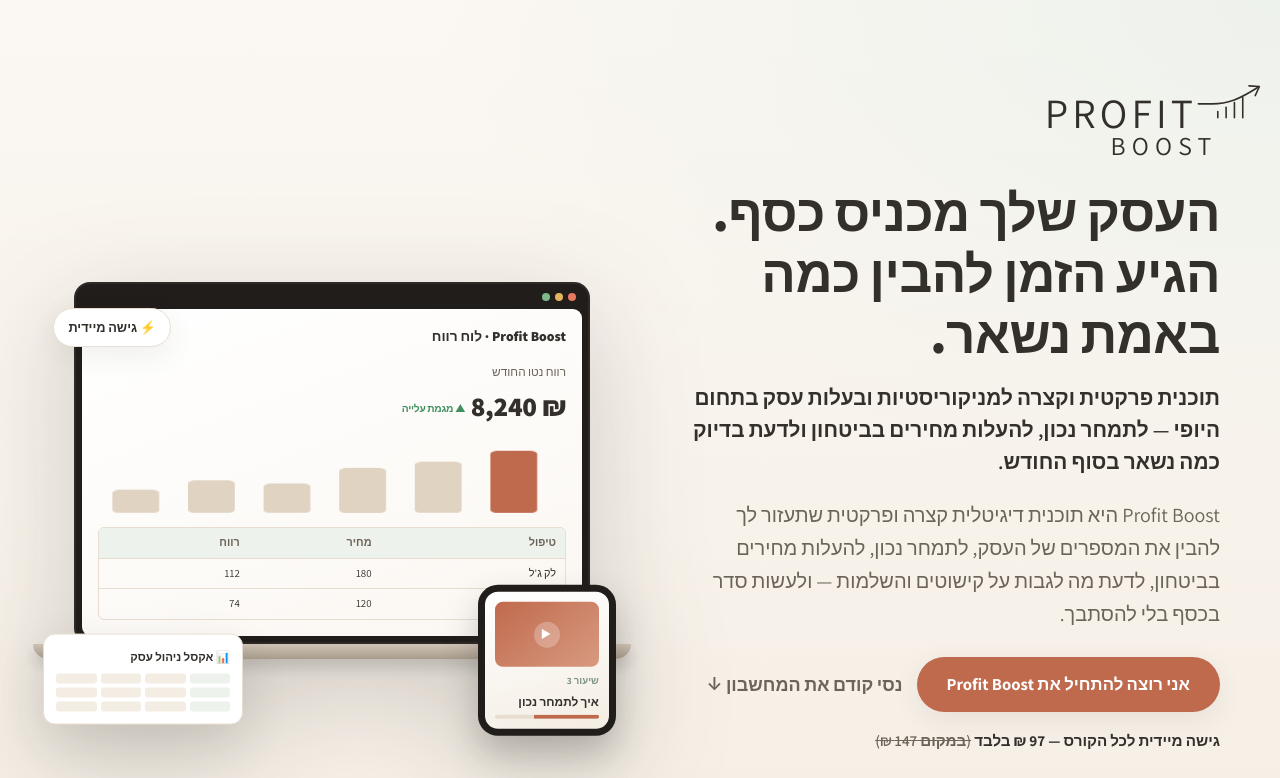
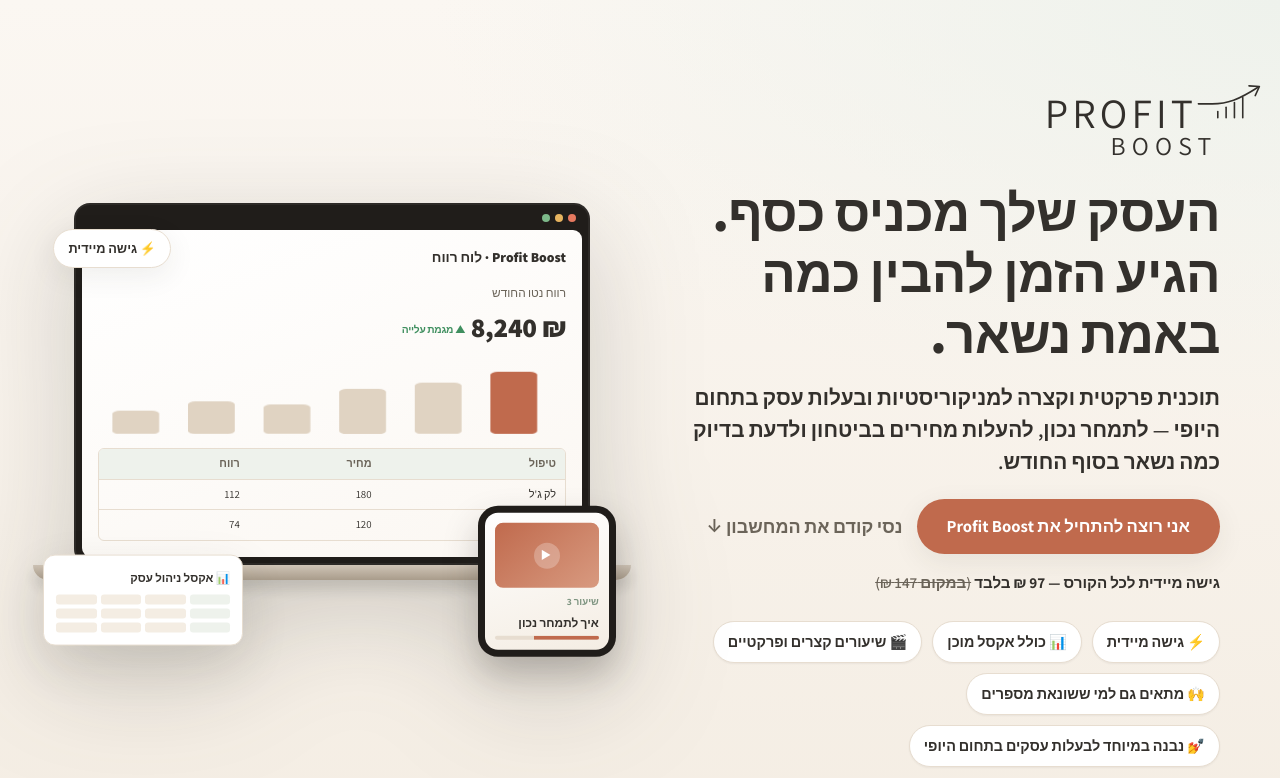
Before and after one commit to yuvalmosh13/profit-boost, a React (Vite) app: page / in a window 1280 px wide. Shown: the top 778 px of the page. Built offline with nearby package versions, Linux system fonts and the light colour scheme.

Commit message:
Remove redundant hero lead paragraph (kept the new subhead)
Co-Authored-By: Claude Haiku 4.5 <noreply@anthropic.com>

```diff
--- a/src/components/Hero.jsx
+++ b/src/components/Hero.jsx
@@ -34,11 +34,6 @@ export default function Hero() {
             תוכנית פרקטית וקצרה למניקוריסטיות ובעלות עסק בתחום היופי — לתמחר נכון,
             להעלות מחירים בביטחון ולדעת בדיוק כמה נשאר בסוף החודש.
           </p>
-          <p className="hero__lead">
-            Profit Boost היא תוכנית דיגיטלית קצרה ופרקטית שתעזור לך להבין את
-            המספרים של העסק, לתמחר נכון, להעלות מחירים בביטחון, לדעת מה לגבות על
-            קישוטים והשלמות — ולעשות סדר בכסף בלי להסתבך.
-          </p>
 
           <div className="hero__cta">
             <CTAButton>אני רוצה להתחיל את Profit Boost</CTAButton>
```
